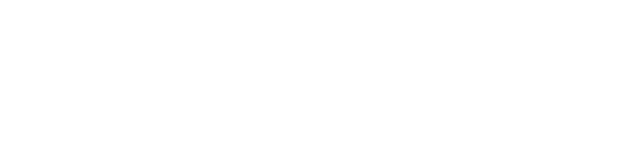
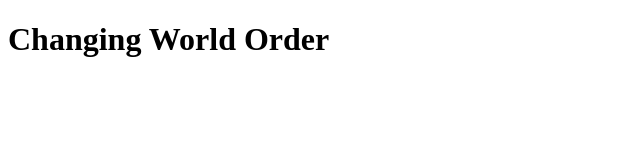
Before and after one commit to beeryani/neogcamp_lessontwo, a plain HTML site: page index.html in a window 1280 px wide. Shown: the whole page, without its empty margins (0-640 px from the left). Drawn offline with Linux system fonts and the light colour scheme.

Commit message:
chore: Add heading to the website

```diff
--- a/index.html
+++ b/index.html
@@ -7,6 +7,7 @@
     <title>Website of Pratyush Gupta</title>
 </head>
 <body>
+    <h1>Changing World Order</h1>
 
 </body>
 </html>
```
